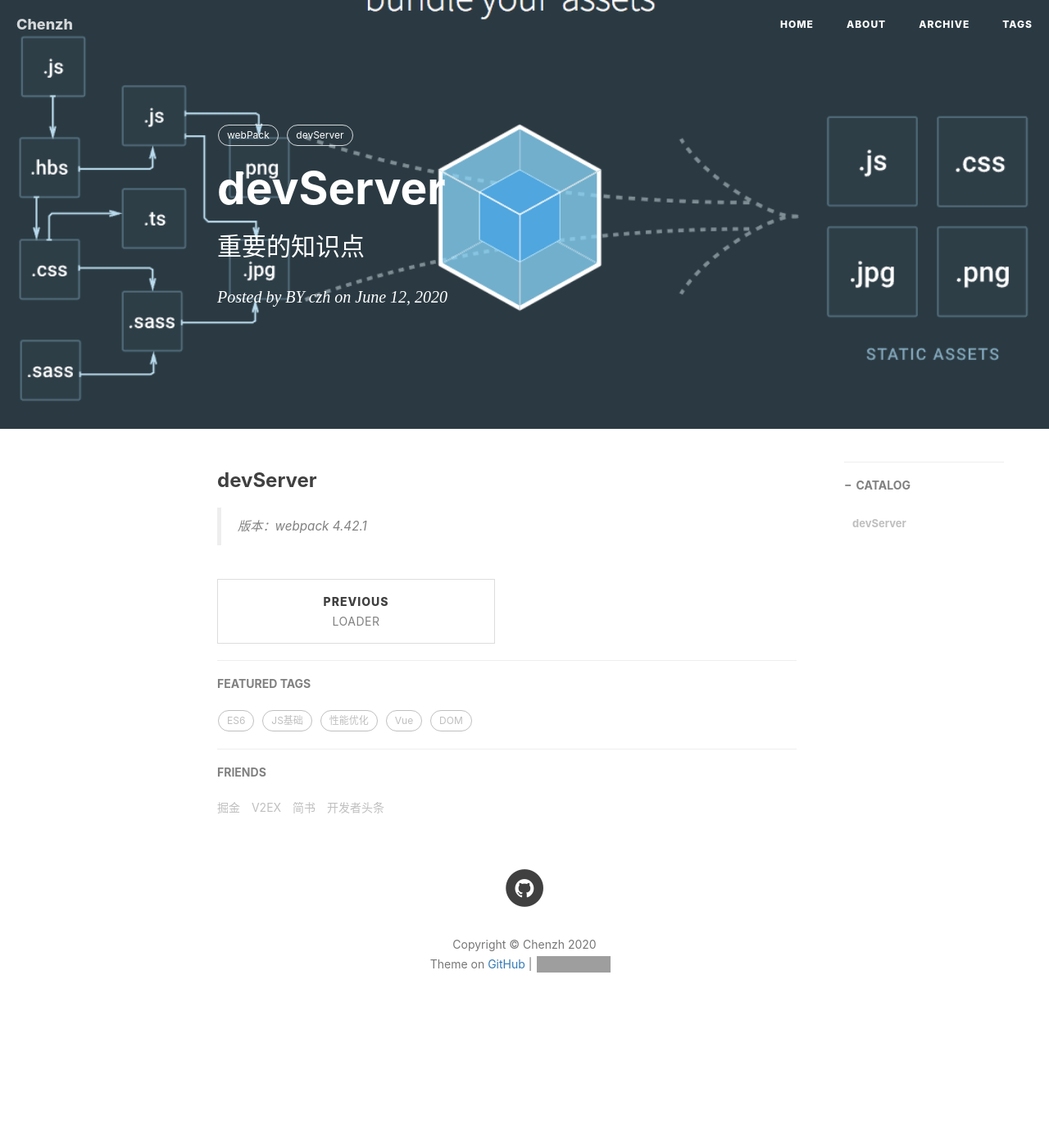
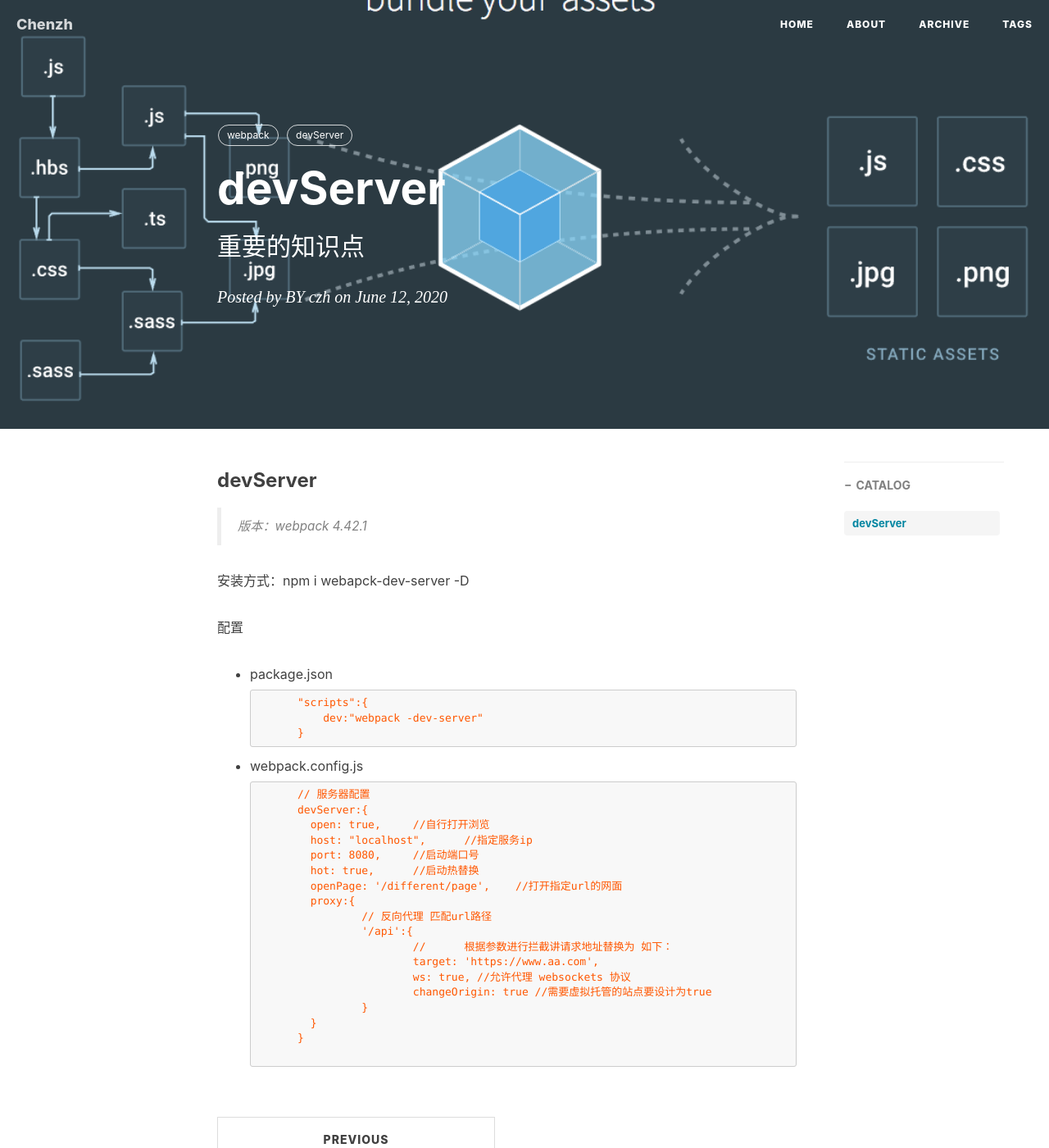
Before and after one commit to Bittersweet-Chocolate/Bittersweet-Chocolate.github.io, a Jekyll site: the page built from _posts/Webpack/2020-06-12-devServer.md, in a window 1280 px wide and 1400 px high. Shown: the whole window at 82% size. Built offline with Jekyll 4.4.1, drawn with Linux system fonts in a browser that asks for light colours; nearby versions of some CDN libraries; comment, search, counter and statistics services are not loaded; grey boxes are pictures that could not be loaded.

Commit message:
devserver

````diff
--- a/_posts/Webpack/2020-06-12-devServer.md
+++ b/_posts/Webpack/2020-06-12-devServer.md
@@ -7,10 +7,44 @@
 header-img: img/webpack.png
 catalog: true
 tags:
-    - webPack
+    - webpack
     - devServer
 ---
 
 ###  devServer
 
 >版本：webpack 4.42.1
+
+安装方式：npm i webapck-dev-server -D
+
+配置
+
+* package.json
+
+	```
+	    "scripts":{
+	        dev:"webpack -dev-server"
+	    }
+	```
+* webpack.config.js
+
+	```
+		// 服务器配置
+	    devServer:{
+	    	open: true,	//自行打开浏览
+	    	host: "localhost",	//指定服务ip
+	    	port: 8080,	//启动端口号
+	    	hot: true,	//启动热替换
+	    	openPage: '/different/page',	//打开指定url的网面
+	    	proxy:{
+	    		// 反向代理 匹配url路径
+	    		'/api':{
+	    			//	根据参数进行拦截讲请求地址替换为 如下：
+	    			target: 'https://www.aa.com',
+	    			ws: true, //允许代理 websockets 协议
+        			changeOrigin: true //需要虚拟托管的站点要设计为true
+	    		}
+	    	}
+	    }
+
+	```
````
Also changed, not shown: _posts/Webpack/2020-05-08-Webpack.md (+2 -2 lines).
